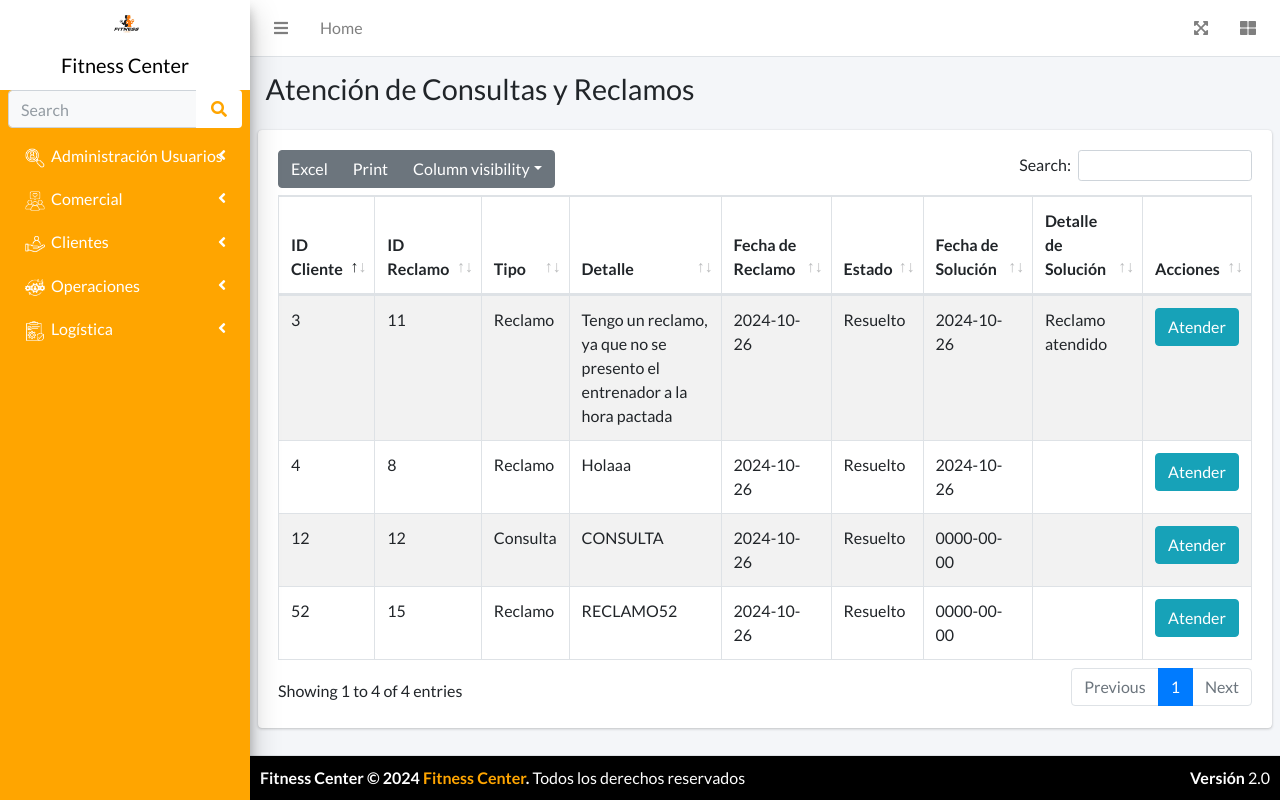
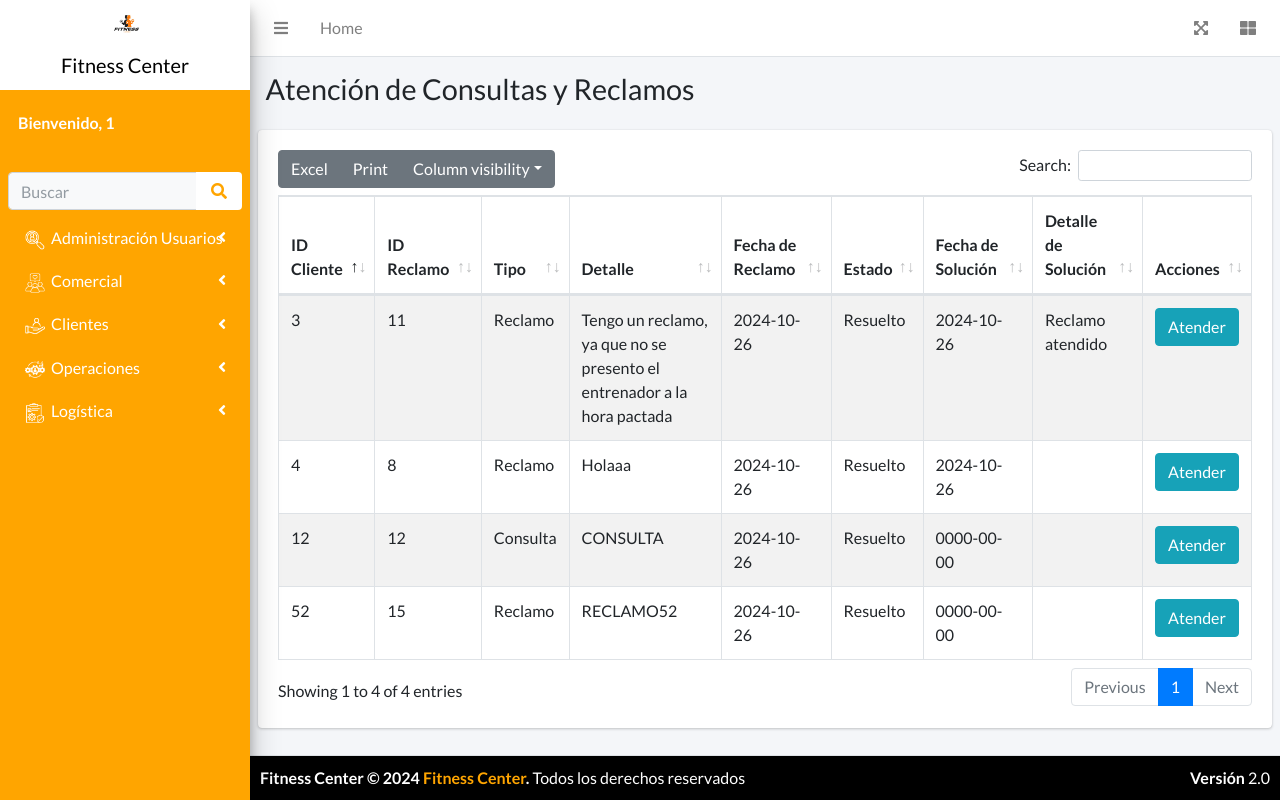
Before and after one commit to RutVBM/Lab01, a PHP site: page /atencion_reclamos.php in a window 1280 px wide. Run offline with PHP 8.4, Linux system fonts and the light colour scheme; a user stored in the database is signed in; data comes from the database, SQL or seed files in the repository; some libraries are stand-ins or nearby versions.

Commit message:
version19

```diff
--- a/sidebar.php
+++ b/sidebar.php
@@ -1,3 +1,7 @@
+<?php
+session_start();
+?>
+
 <!-- Main Sidebar Container -->
 <aside class="main-sidebar elevation-4" style="background-color: orange;">
     <!-- Brand Logo -->
@@ -8,9 +12,22 @@
 
     <!-- Sidebar -->
     <div class="sidebar" style="background-color: orange;">
+
+        <!-- Mostrar nombre del usuario logueado -->
+        <?php if(isset($_SESSION['USUARIO'])): ?>
+            <div class="user-panel mt-3 pb-3 mb-3 d-flex">
+                <div class="info">
+                    <a href="#" class="d-block" style="color: white; font-weight: bold;">
+                        <?php echo "Bienvenido, " . $_SESSION['USUARIO']; ?>
+                    </a>
+                </div>
+            </div>
+        <?php endif; ?>
+
+        <!-- Formulario de búsqueda -->
         <div class="form-inline">
             <div class="input-group" data-widget="sidebar-search">
-                <input class="form-control form-control-sidebar" type="search" placeholder="Search" aria-label="Search" style="background-color: #f8f9fa; color: black;">
+                <input class="form-control form-control-sidebar" type="search" placeholder="Buscar" aria-label="Buscar" style="background-color: #f8f9fa; color: black;">
                 <div class="input-group-append">
                     <button class="btn btn-sidebar" style="background-color: white; color: orange;">
                         <i class="fas fa-search fa-fw"></i>
```
